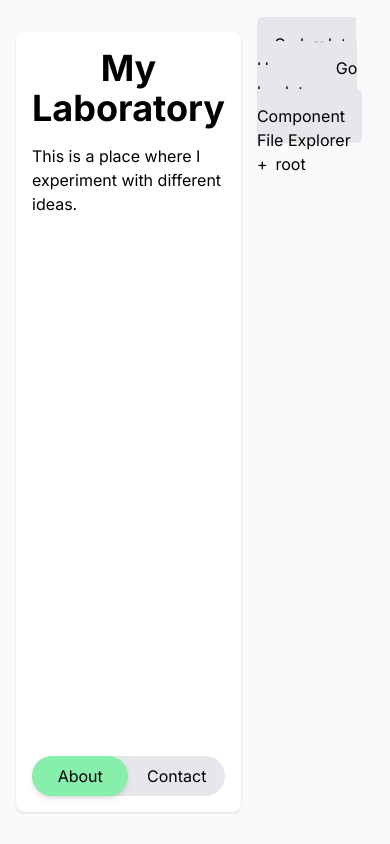
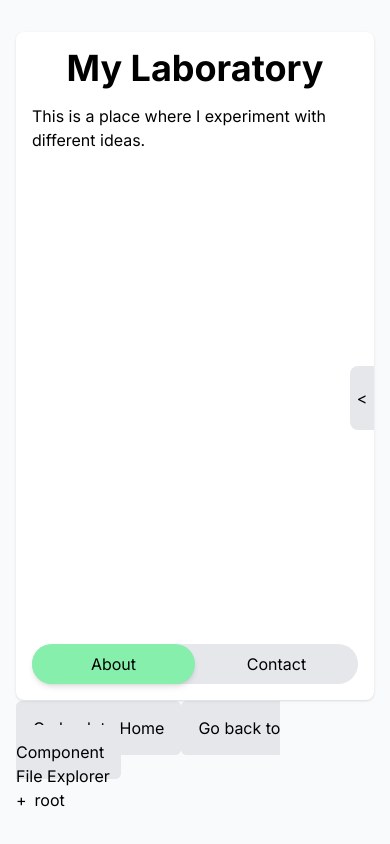
Before and after one commit to BpaYWH/BpaYWH.github.io, a Next.js app: page /component/file-explorer in a window 390 px wide. Built offline with nearby package versions, Linux system fonts and the light colour scheme.

Commit message:
UPDATE: adjust scroll to top. ADD: collapse button for About me section

```diff
--- a/app/layout.tsx
+++ b/app/layout.tsx
@@ -1,10 +1,9 @@
 import './globals.css'
 import { Inter } from 'next/font/google'
 import Introduction from '@/components/homePage/Introduction';
-import Switch from '@/components/general/switch';
 
 const inter = Inter({ subsets: ['latin'] });
-const styles = "flex h-screen px-4 py-8 gap-4 bg-gray-50";
+const styles = "flex h-screen px-4 py-8 gap-4 bg-gray-50 sm:flex-col xs:flex-col";
 
 export const metadata = {
   title: 'My Component Laboratory',
--- a/app/page.tsx
+++ b/app/page.tsx
@@ -10,7 +10,6 @@ function Home() {
   const [container, setContainer] = useState<HTMLElement | null>(null);
 
   const [showcase, setShowcase] = useState("Lab");
-  const [showBackToTopBtn, setShowBackToTopBtn] = useState(false);
 
   const scrollToTop = () => {
     if (!container) {
@@ -24,18 +23,6 @@ function Home() {
 
   };
 
-  const handleScroll = () => {
-    if (!container) {
-      return;
-    }
-    if (container.scrollTop > 300) {
-      setShowBackToTopBtn(true);
-    }
-    else {
-      setShowBackToTopBtn(false);
-    }
-  }
-
   useEffect(() => {
     const newContainer = document.getElementById("WorkDiv");
     if (typeof window !== "undefined") {
@@ -45,16 +32,10 @@ function Home() {
       console.error("not browser or container")
       return;
     }
-
-    newContainer.addEventListener("scroll", handleScroll);
-
-    return () => {
-      newContainer.removeEventListener("scroll", handleScroll);
-    }
   }, []);
 
   return (
-    <div id="WorkDiv" className="relative basis-2/3 flex flex-col justify-between px-4 pt-4 bg-white rounded-md shadow-lg overflow-y-scroll">
+    <div id="WorkDiv" className="relative basis-full flex flex-col justify-between px-4 pt-4 bg-white rounded-md shadow-lg overflow-y-scroll">
       {
         showcase === "Lab" &&
         <Lab />
@@ -65,7 +46,7 @@ function Home() {
       }
 
       <div id="SwitchDiv" className="sticky bottom-0 bg-white">
-        <button className={`absolute w-[40px] h-[40px] right-0 bottom-16 bg-green-400 text-white rounded-full p-2 ${showBackToTopBtn ? "" : "hidden"} transition duration-200 hover:scale-[1.1] hover:shadow-lg`} onClick={scrollToTop}>
+        <button className={`absolute w-[40px] h-[40px] right-0 bottom-16 bg-green-400 text-white rounded-full p-2 transition duration-200 hover:scale-[1.1] hover:shadow-lg`} onClick={scrollToTop}>
           ▵
         </button>
         <Switch leftButton="Lab" rightButton="Work" showcase={showcase} setShowcase={setShowcase} />
--- a/components/homePage/Introduction/index.tsx
+++ b/components/homePage/Introduction/index.tsx
@@ -4,12 +4,29 @@ import { useState } from "react";
 
 import Switch from "@/components/general/switch";
 
+const collapsedStyle = "left-0 rounded-lg";
+const expandedStyle = "right-0 rounded-l-lg ";
 
 function Introduction() {
    const [showcase, setShowcase] = useState("About");
+   const [isCollapsed, setIsCollapsed] = useState(false);
+
+   const handleCollapseClick = () => {
+      setIsCollapsed(!isCollapsed);
+   }
 
    return (
-      <div className="basis-1/3 flex flex-col justify-between p-4 h-full bg-white rounded-lg shadow">
+      <div className={`relative basis-auto h-full rounded-lg ${isCollapsed ? "w-6 bg-transparent" : "bg-white shadow"}`}>
+         <button
+         className={`absolute top-1/2 w-6 h-16 bg-gray-200 transition hover:bg-gray-300 ${isCollapsed ? collapsedStyle : expandedStyle}`}
+         onClick={handleCollapseClick}
+         >
+            {isCollapsed ? ">" : "<"}
+         </button>
+
+         {
+            !isCollapsed &&
+            <div className="flex flex-col justify-between p-4 h-full">
                {
                   showcase === "About" &&
                   <div>
@@ -28,6 +45,8 @@ function Introduction() {
 
                <Switch leftButton="About" rightButton="Contact" showcase={showcase} setShowcase={setShowcase} />
             </div>
+         }
+      </div>
    )
 }
 
--- a/tailwind.config.js
+++ b/tailwind.config.js
@@ -7,11 +7,11 @@ module.exports = {
   ],
   theme: {
     screens: {
-      'sm': '640px',
-      'md': '768px',
-      'lg': '1024px',
-      'xl': '1280px',
-      '2xl': '1536px',
+      '2xl': {'max': '1535px'},
+      'xl': {'max': '1279px'},
+      'lg': {'max': '1023px'},
+      'md': {'max': '767px'},
+      'sm': {'max': '639px'},
     },
     extend: {
       backgroundImage: {
```
Lines whose indentation alone changed are shown as unchanged.
